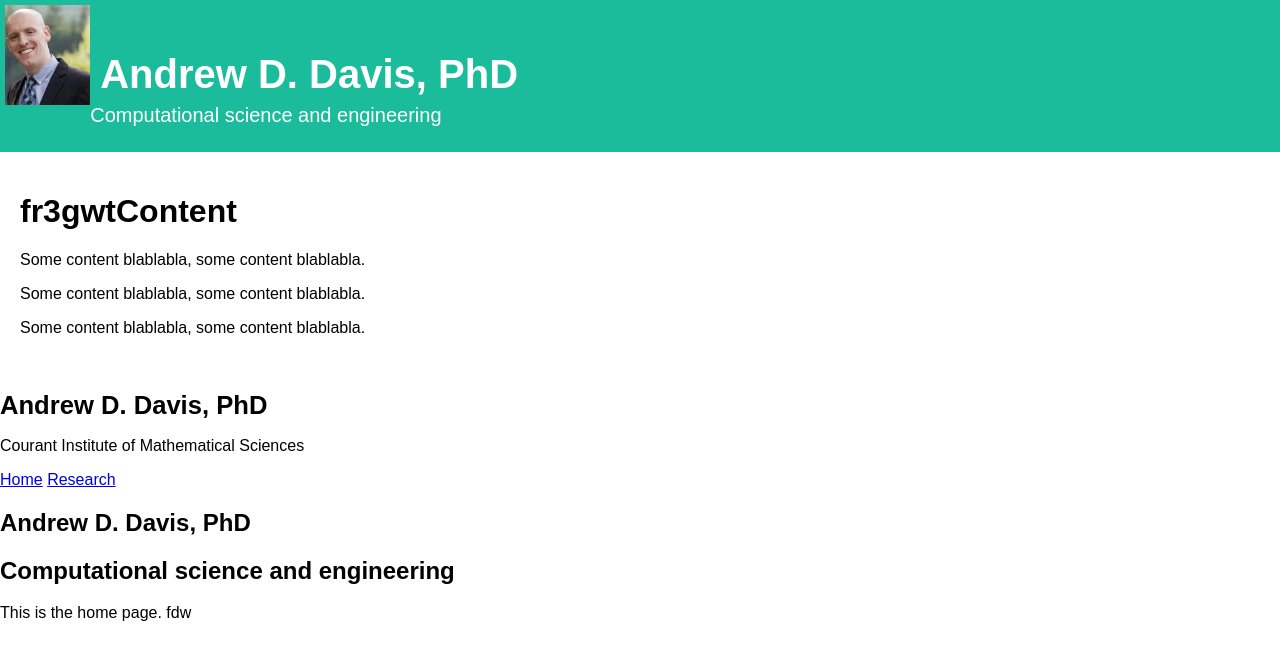
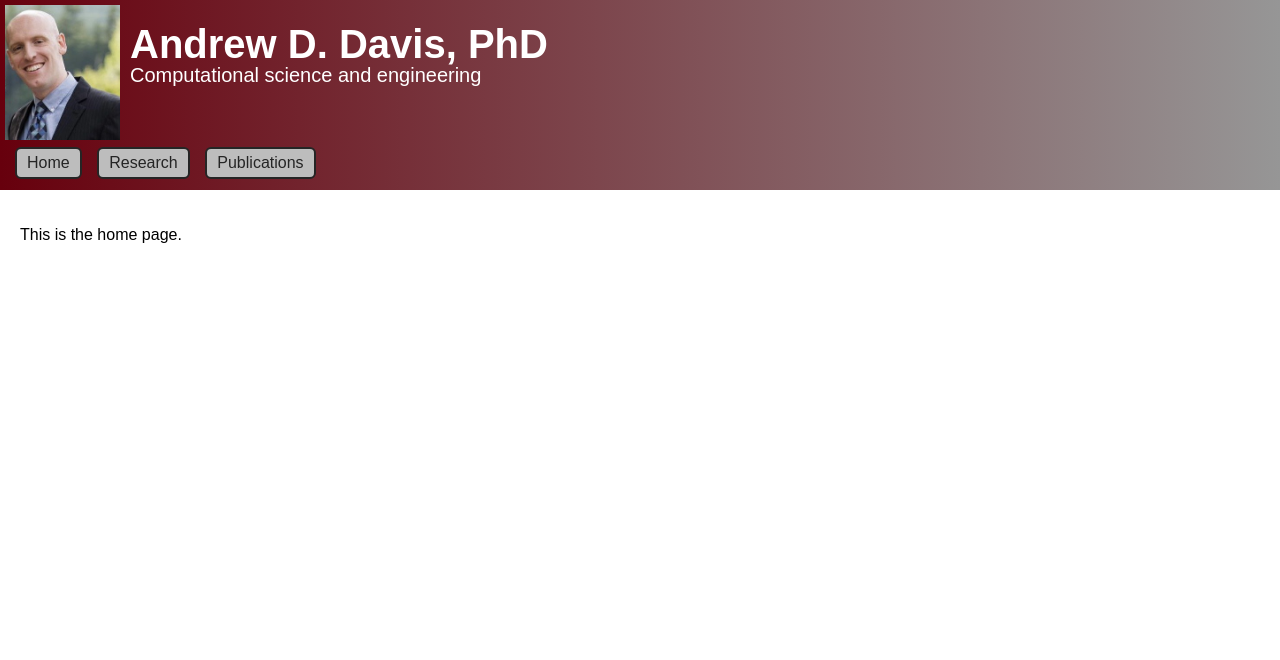
Before and after one commit to andyddavis/andyddavis.github.io, a Jekyll site: the page built from index.md, in a window 1280 px wide. Shown: the top 660 px of the page. Built offline with Jekyll 4.4.1, drawn with Linux system fonts in a browser that asks for light colours.

Commit message:
updated website

```diff
--- a/_config.yml
+++ b/_config.yml
@@ -1,7 +1,55 @@
-title: Andy Davis
-description: Personal website
+# Welcome to Jekyll!
+#
+# This config file is meant for settings that affect your whole blog, values
+# which you are expected to set up once and rarely edit after that. If you find
+# yourself editing this file very often, consider using Jekyll's data files
+# feature for the data you need to update frequently.
+#
+# For technical reasons, this file is *NOT* reloaded automatically when you use
+# 'bundle exec jekyll serve'. If you change this file, please restart the server process.
+#
+# If you need help with YAML syntax, here are some quick references for you:
+# https://learn-the-web.algonquindesign.ca/topics/markdown-yaml-cheat-sheet/#yaml
+# https://learnxinyminutes.com/docs/yaml/
+#
+# Site settings
+# These are used to personalize your new site. If you look in the HTML files,
+# you will see them accessed via {{ site.title }}, {{ site.email }}, and so on.
+# You can create any custom variable you would like, and they will be accessible
+# in the templates via {{ site.myvariable }}.
+
+title: Your awesome title
+email: your-email@example.com
+description: >- # this means to ignore newlines until "baseurl:"
+  Write an awesome description for your new site here. You can edit this
+  line in _config.yml. It will appear in your document head meta (for
+  Google search results) and in your feed.xml site description.
+baseurl: "" # the subpath of your site, e.g. /blog
+url: "" # the base hostname & protocol for your site, e.g. http://example.com
+twitter_username: jekyllrb
+github_username:  jekyll
+
+# Build settings
+theme: minima
 plugins:
-  - jekyll-relative-links
-relative_links:
-  enabled: true
-  collections: true
+  - jekyll-feed
+
+# Exclude from processing.
+# The following items will not be processed, by default.
+# Any item listed under the `exclude:` key here will be automatically added to
+# the internal "default list".
+#
+# Excluded items can be processed by explicitly listing the directories or
+# their entries' file path in the `include:` list.
+#
+# exclude:
+#   - .sass-cache/
+#   - .jekyll-cache/
+#   - gemfiles/
+#   - Gemfile
+#   - Gemfile.lock
+#   - node_modules/
+#   - vendor/bundle/
+#   - vendor/cache/
+#   - vendor/gems/
+#   - vendor/ruby/
--- a/_data/navigation.yml
+++ b/_data/navigation.yml
@@ -6,3 +6,6 @@
 
 - title: Research
   url: research.html
+
+- title: Publications
+  url: publications.html
--- a/_includes/navigation.html
+++ b/_includes/navigation.html
@@ -1,7 +1,7 @@
 <nav class="site-nav">
         <div class="trigger">
           {% for item in site.data.navigation.docs %}
-            <a class="page-link" href="{{ item.url }}">{{ item.title}}</a>
+            <a class="page-link" href="{{ item.url }}"><button class="button">{{ item.title}}</button></a>
           {% endfor %}
         </div>
 </nav>
--- a/_layouts/default.html
+++ b/_layouts/default.html
@@ -14,25 +14,54 @@
 
 /* Header/Logo Title */
 .header {
+  position: relative;
   padding: 5px;
   text-align: left;
-  background: #1abc9c;
+  background: #67000d;
+  /*background: -webkit-linear-gradient(left, #67000d, #a50f15, #cb181d);*/
+  background: -webkit-linear-gradient(left, #67000d, #969696);
   color: white;
   font-size: 20px;
   margin: 0px;
-  background-size:100% 100%;
+  height: 180px;
 }
 
 .header img {
+  position: relative;
   float: left;
-  height: 100px;
-  background: #555;
+  margin: 0px;
+  max-height: 135px;
 }
 
- .header h1 {
+.header h1 {
   position: relative;
-  top: 20px;
+  top: -10px;
+  bottom: 0px;
   left: 10px;
+}
+
+.header p {
+  position: relative;
+  top: -40px;
+  padding: 0px;
+  left: 10px;
+}
+
+.button {
+  background-color: #bdbdbd;
+  border: none;
+  color: #252525;
+  padding: 5px 10px;
+  text-align: center;
+  text-decoration: none;
+  display: inline-block;
+  font-size: 16px;
+  cursor: pointer;
+  margin-left: 10px;
+  border-radius: 6px;
+  border-style: solid;
+  border-width: 2px;
+  border-color: #252525;
 }
 
 /* Page Content */
@@ -40,37 +69,20 @@
 </style>
 </head>
 <body>
-
 <div class="header">
-  <img src="images/self.jpeg" alt="Self", align="left">
+  <img src="images/self.jpeg" alt="Self", align="left"/>
   <h1>Andrew D. Davis, PhD</h1>
   <p>Computational science and engineering</p>
+  {% include navigation.html %}
 </div>
 
 <div class="content">
-  <h1>fr3gwtContent</h1>
-  <p>Some content blablabla, some content blablabla.</p>
-  <p>Some content blablabla, some content blablabla.</p>
-  <p>Some content blablabla, some content blablabla.</p>
-</div>
-
-</body>
-
-<head>
-    <title>Andrew D. Davis, PhD &#8211; Courant Institute of Mathematical Sciences, New York University</title>
-    <h1 style="font-size:2vw">Andrew D. Davis, PhD</h1>
-    <p>Courant Institute of Mathematical Sciences</p>
-  </head>
-  <body>
-    {% include navigation.html %}
-    <section class="page-header">
-      <h1 class="project-name">Andrew D. Davis, PhD</h1>
-      <h2 class="project-tagline">Computational science and engineering</h2>
-    </section>
-    <section class="main-content">
+  <section class="main-content">
       <a id="mycontent"></a>
       {{ content }}
       {% include footer.html %}
     </section>
-  </body>
+</div>
+</body>
+
 </html>
--- a/index.md
+++ b/index.md
@@ -4,4 +4,3 @@
 ---
 
 This is the home page.
-fdw
```
Also changed, not shown: research.md (+1 -1 lines).
